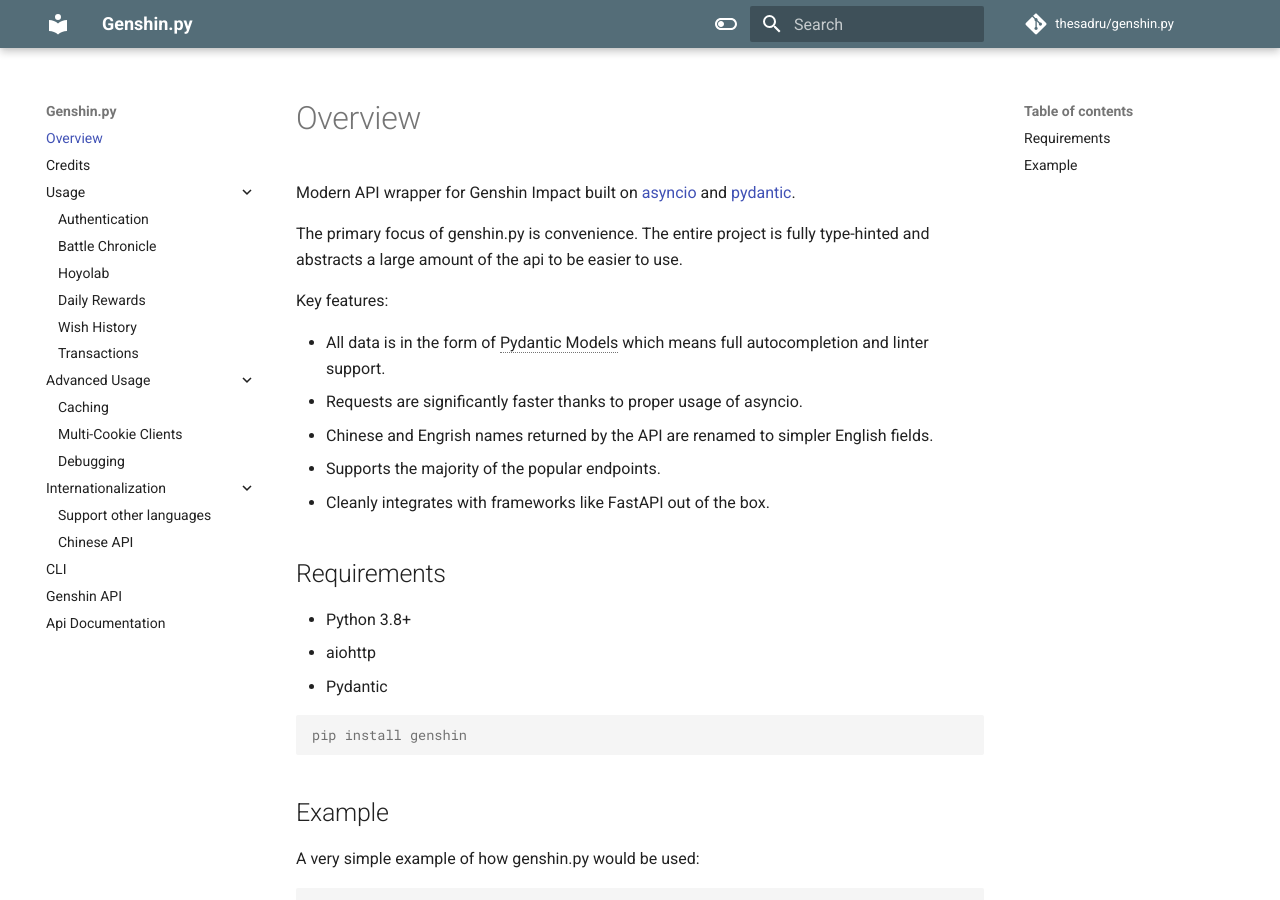
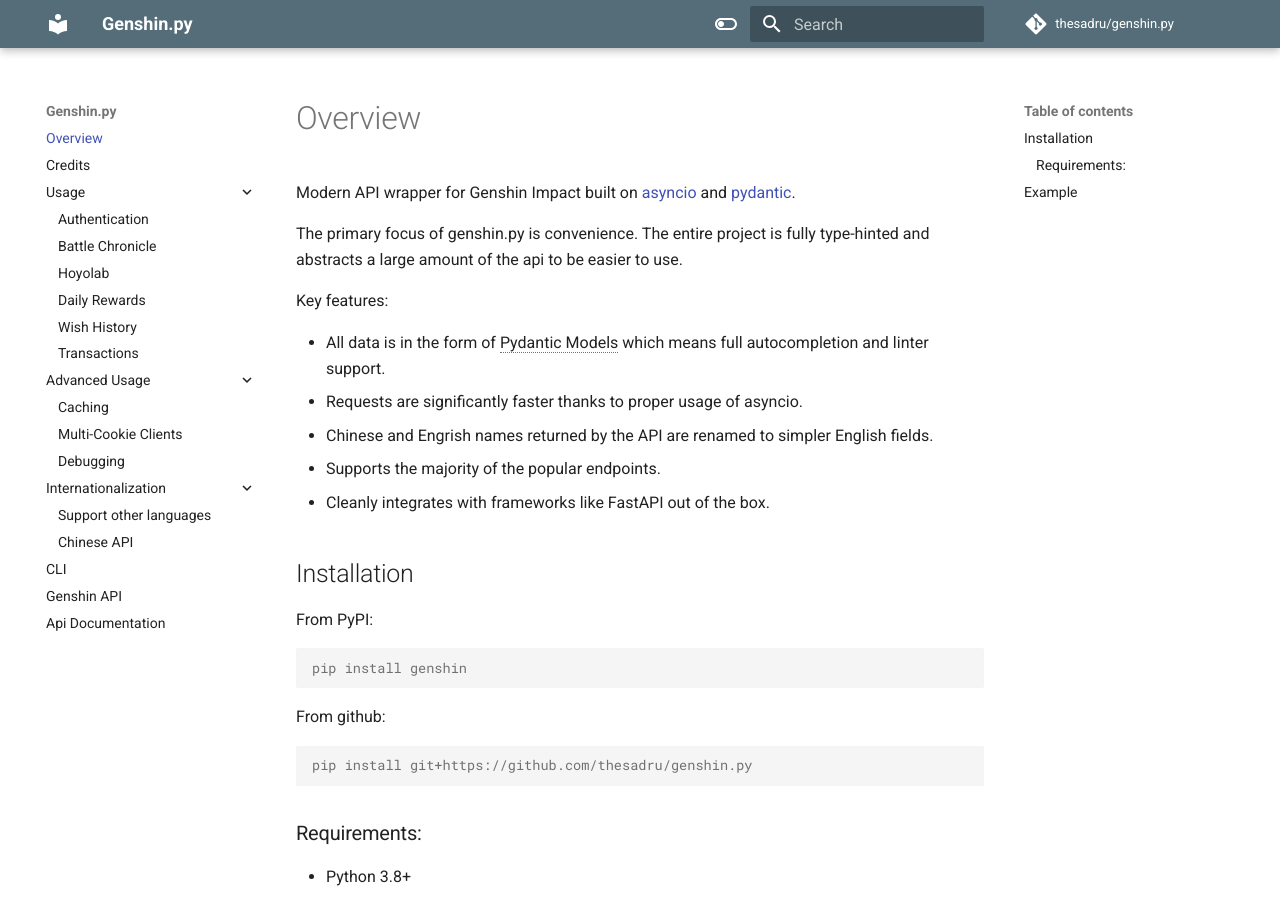
Before and after one commit to thesadru/genshin.py, an MkDocs documentation site: the page built from docs/index.md, in a window 1280 px wide and 900 px high. Built offline with MkDocs 1.6.1 and Material for MkDocs 9.7.7, drawn with Linux system fonts in a browser that asks for light colours; comment, search, counter and statistics services are not loaded.

Commit message:
Add a note regarding installation from github

````diff
--- a/docs/index.md
+++ b/docs/index.md
@@ -11,14 +11,24 @@
 * Supports the majority of the popular endpoints.
 * Cleanly integrates with frameworks like FastAPI out of the box.
 
-## Requirements
+## Installation
+
+From PyPI:
+```console
+pip install genshin
+```
+From github:
+```console
+pip install git+https://github.com/thesadru/genshin.py
+```
+
+### Requirements:
+
 - Python 3.8+
 - aiohttp
 - Pydantic
 
-```console
-pip install genshin
-```
+
 
 ## Example
 
--- a/setup.py
+++ b/setup.py
@@ -23,7 +23,7 @@
         "test": ["pytest", "pytest-asyncio-cooperative", "cachetools"],
         "doc": [
             "mkdocs-material",
-            "git+https://github.com/devdrian/pdoc@reST_style_docstrings_support",
+            "pdoc @ git+https://github.com/devdrian/pdoc@reST_style_docstrings_support",
         ],
     },
     include_package_data=True,
````
Also changed, not shown: 2 other files.
